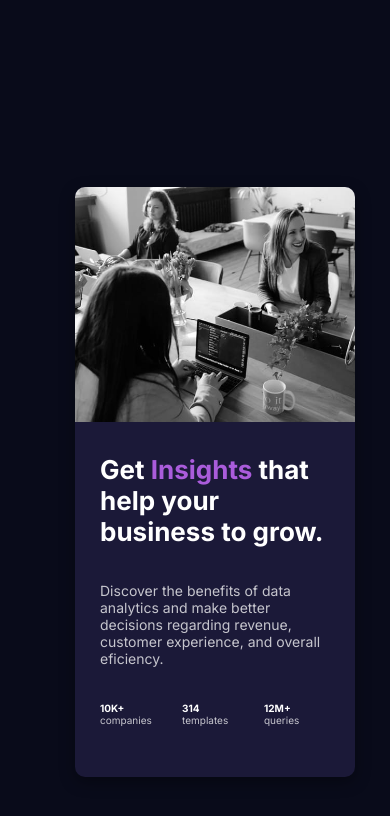
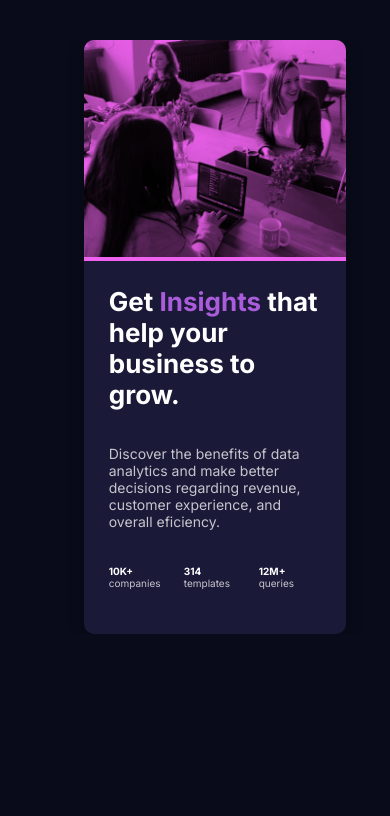
Before and after one commit to caio-rosa/Stats-Preview-Card, a plain HTML site: page index.html in a window 390 px wide. Shown: the top 816 px of the page. Drawn offline with Linux system fonts and the light colour scheme.

Commit message:
css change

```diff
--- a/src/css/style.css
+++ b/src/css/style.css
@@ -26,8 +26,13 @@ html, body {
 }
 
 .img {
+    mix-blend-mode: multiply;
     width: 100%;
     height: 100%;
+}
+
+.container {
+    background-color: #ef61ef;
     border-top-right-radius: 10px;
     border-bottom-right-radius: 10px;
 }
@@ -76,32 +81,16 @@ html, body {
     width: 60px;
 }
 
-@media only screen and (min-width: 301px) and (max-width: 915px){
-    .texts {
-        width: 80%;
-        height: 100%;
-        margin: 25px;
-    }
-
-    .content {
-        font-size: 14px;
-    }
-
-    .title {
-        font-size: 26px;
-    }
-}
 
 @media only screen and (min-width: 300px) and (max-width: 740px){
     html, body {
         margin: 20px;
+        height: auto;
+        overflow-x: hidden;
     }
 
     .mainBox {
-        height: 70%;
-        width: 80%;
         flex-direction: column-reverse;
-        margin-top: 5rem;
     }
 
     .texts {
@@ -128,4 +117,10 @@ html, body {
         border-top-right-radius: 10px;
         border-bottom-right-radius: 0px;
     }
+    .container {
+
+        border-top-left-radius: 10px;
+        border-top-right-radius: 10px;
+        border-bottom-right-radius: 0px;
+    }
 }
```
